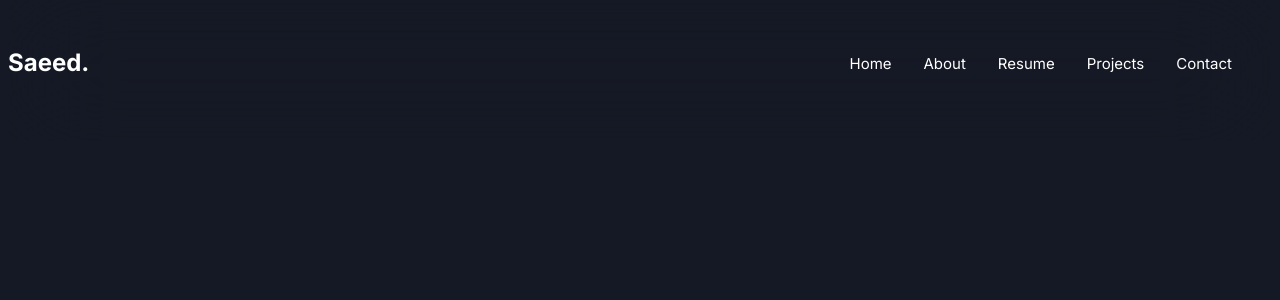
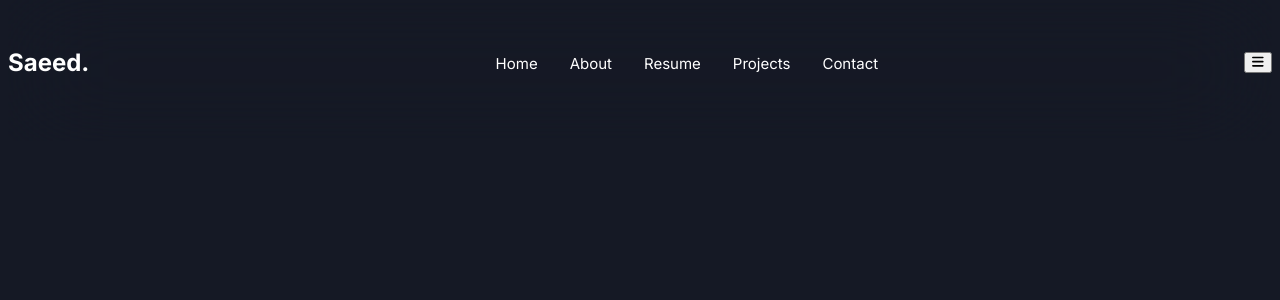
Before and after one commit to saeedhalabi/Portfolio-Website, a React (Vite) app in the folder Portfolio Website/: page / in a window 1280 px wide. Shown: the top 300 px of the page. Built offline with nearby package versions, Linux system fonts and the light colour scheme.

Commit message:
Import Font Awesome

```diff
--- a/Portfolio Website/src/components/Navbar.jsx
+++ b/Portfolio Website/src/components/Navbar.jsx
@@ -1,4 +1,6 @@
 import React from "react";
+import { FontAwesomeIcon } from "@fortawesome/react-fontawesome";
+import { faBars } from "@fortawesome/free-solid-svg-icons";
 import "./Navbar.scss";
 
 const Navbar = () => {
@@ -26,6 +28,9 @@ const Navbar = () => {
               </a>
             </li>
           </ul>
+          <button className="menu-btn" onClick={() => {}}>
+            <FontAwesomeIcon icon={faBars} />
+          </button>
         </div>
       </nav>
     </>
--- a/Portfolio Website/src/components/Navbar.scss
+++ b/Portfolio Website/src/components/Navbar.scss
@@ -55,3 +55,29 @@ body {
   margin: 0 1rem;
   font-size: 15px;
 }
+
+.nav-item {
+  text-decoration: none;
+  color: $text-color;
+  margin: 0 1rem;
+  font-size: 15px;
+  position: relative;
+
+  &:before {
+    content: "";
+    position: absolute;
+    width: 100%;
+    height: 2px;
+    bottom: -2px;
+    left: 0;
+    background-color: $accent-color;
+    visibility: hidden;
+    transform: scaleX(0);
+    transition: all 0.3s ease-in-out;
+  }
+
+  &:hover:before {
+    visibility: visible;
+    transform: scaleX(1);
+  }
+}
--- a/package.json
+++ b/package.json
@@ -1,5 +1,10 @@
 {
   "devDependencies": {
     "sass": "^1.77.1"
+  },
+  "dependencies": {
+    "@fortawesome/fontawesome-svg-core": "^6.5.2",
+    "@fortawesome/free-solid-svg-icons": "^6.5.2",
+    "@fortawesome/react-fontawesome": "^0.2.0"
   }
 }
```
Also changed, not shown: Portfolio Website/src/assets/Ellipse 2.png (added), 2 other files (tests, documents, lock files or other folders).
